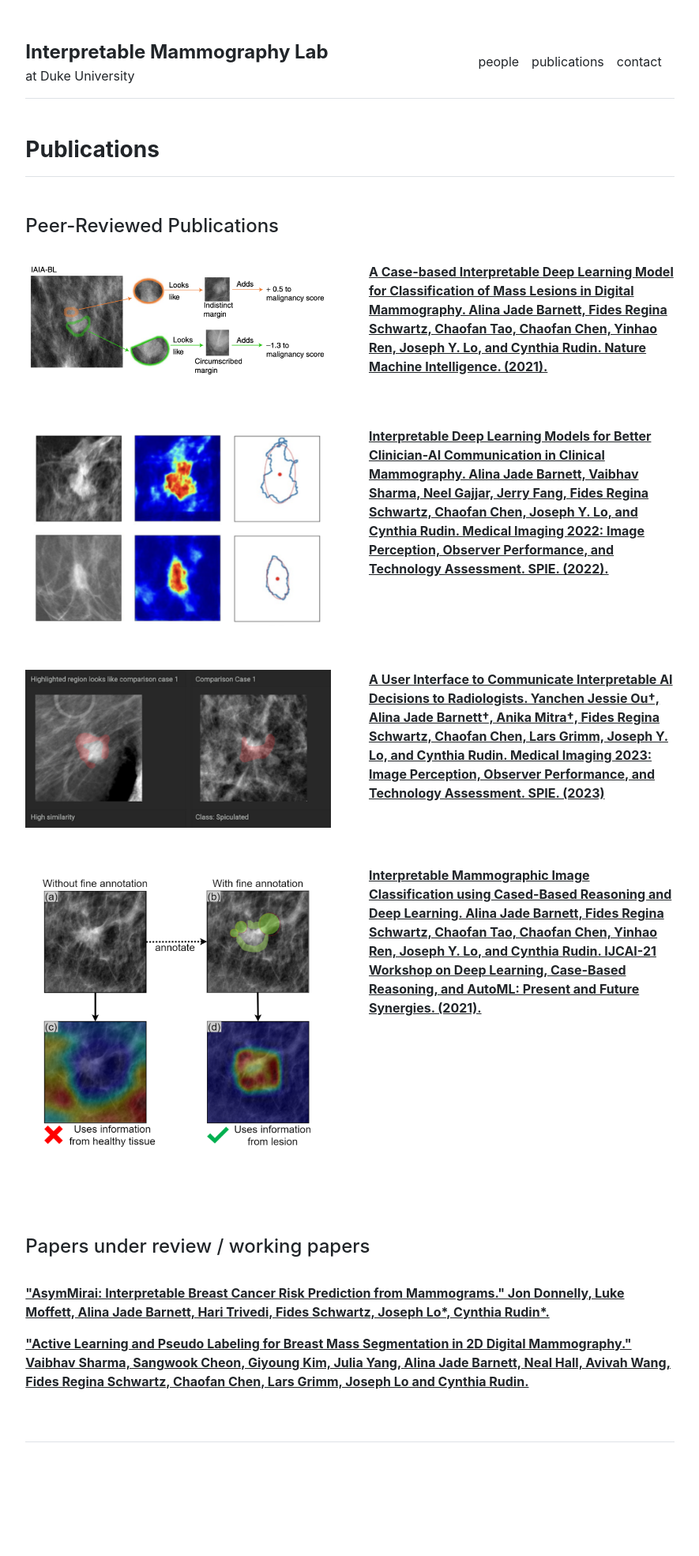
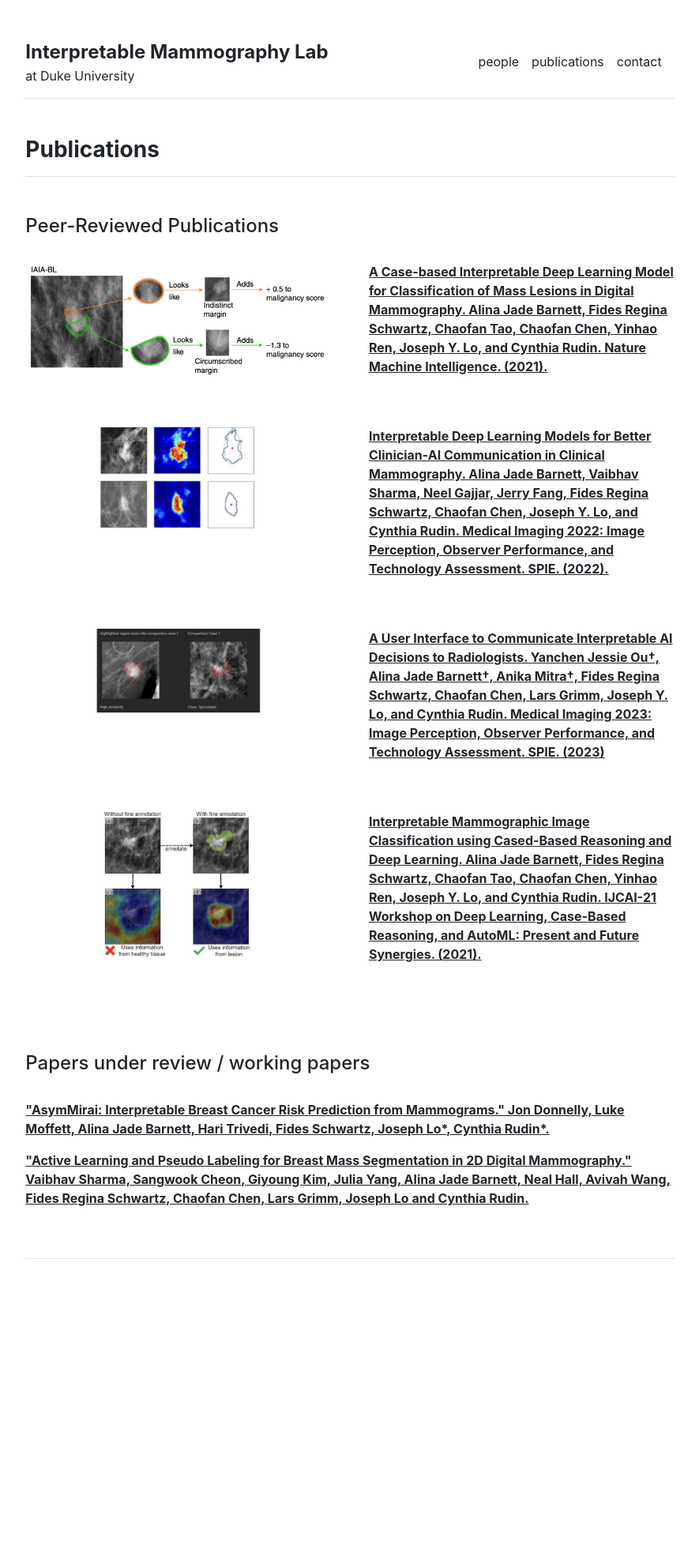
Before and after one commit to alinajadebarnett/interpmammo, a Jekyll site: the page built from publications.md, in a window 1280 px wide. Shown: the whole page at 79% size, without its empty margins (197-1082 px from the left). Built offline with Jekyll 4.4.1, drawn with Linux system fonts in a browser that asks for light colours; after the commit the page ends 1738 px from its top, so only the background shows below that.

Commit message:
change image size

```diff
--- a/_data/publications.yml
+++ b/_data/publications.yml
@@ -1,14 +1,14 @@
 featured:
 - {name: 'A Case-based Interpretable Deep Learning Model for Classification of Mass Lesions in Digital Mammography. Alina Jade Barnett, Fides Regina Schwartz, Chaofan Tao, Chaofan Chen, Yinhao Ren, Joseph Y. Lo, and Cynthia Rudin. Nature Machine Intelligence. (2021).', url: 'https://rdcu.be/cDhJ7', image: 'assets/img/papers/iaiabl.jpeg'}
-- {name: 'Interpretable Deep Learning Models for Better Clinician-AI Communication in Clinical Mammography. Alina Jade Barnett, Vaibhav Sharma, Neel Gajjar, Jerry Fang, Fides Regina Schwartz, Chaofan Chen, Joseph Y. Lo, and Cynthia Rudin. Medical Imaging 2022: Image Perception, Observer Performance, and Technology Assessment. SPIE. (2022).', url: 'https://doi.org/10.1117/12.2612372', image: 'assets/img/papers/second_paper.jpeg'}
-- {name: 'A User Interface to Communicate Interpretable AI Decisions to Radiologists. Yanchen Jessie Ou†, Alina Jade Barnett†, Anika Mitra†, Fides Regina Schwartz, Chaofan Chen, Lars Grimm, Joseph Y. Lo, and Cynthia Rudin. Medical Imaging 2023: Image Perception, Observer Performance, and Technology Assessment. SPIE. (2023)', url: 'https://doi.org/10.1117/12.2654068', image: 'assets/img/papers/user_interface.jpeg'}
-- {name: 'Interpretable Mammographic Image Classification using Cased-Based Reasoning and Deep Learning. Alina Jade Barnett, Fides Regina Schwartz, Chaofan Tao, Chaofan Chen, Yinhao Ren, Joseph Y. Lo, and Cynthia Rudin. IJCAI-21 Workshop on Deep Learning, Case-Based Reasoning, and AutoML: Present and Future Synergies. (2021).', url: 'https://arxiv.org/abs/2107.05605', image: 'assets/img/papers/classification.jpeg'}
+- {name: 'Interpretable Deep Learning Models for Better Clinician-AI Communication in Clinical Mammography. Alina Jade Barnett, Vaibhav Sharma, Neel Gajjar, Jerry Fang, Fides Regina Schwartz, Chaofan Chen, Joseph Y. Lo, and Cynthia Rudin. Medical Imaging 2022: Image Perception, Observer Performance, and Technology Assessment. SPIE. (2022).', url: 'https://doi.org/10.1117/12.2612372', image: 'assets/img/papers/2.jpeg'}
+- {name: 'A User Interface to Communicate Interpretable AI Decisions to Radiologists. Yanchen Jessie Ou†, Alina Jade Barnett†, Anika Mitra†, Fides Regina Schwartz, Chaofan Chen, Lars Grimm, Joseph Y. Lo, and Cynthia Rudin. Medical Imaging 2023: Image Perception, Observer Performance, and Technology Assessment. SPIE. (2023)', url: 'https://doi.org/10.1117/12.2654068', image: 'assets/img/papers/3.jpeg'}
+- {name: 'Interpretable Mammographic Image Classification using Cased-Based Reasoning and Deep Learning. Alina Jade Barnett, Fides Regina Schwartz, Chaofan Tao, Chaofan Chen, Yinhao Ren, Joseph Y. Lo, and Cynthia Rudin. IJCAI-21 Workshop on Deep Learning, Case-Based Reasoning, and AutoML: Present and Future Synergies. (2021).', url: 'https://arxiv.org/abs/2107.05605', image: 'assets/img/papers/4.jpeg'}
 
 index:
 - {name: 'A Case-based Interpretable Deep Learning Model for Classification of Mass Lesions in Digital Mammography. Alina Jade Barnett, Fides Regina Schwartz, Chaofan Tao, Chaofan Chen, Yinhao Ren, Joseph Y. Lo, and Cynthia Rudin. Nature Machine Intelligence. (2021).', url: 'https://rdcu.be/cDhJ7', image: 'assets/img/papers/iaiabl.jpeg'}
-- {name: 'Interpretable Deep Learning Models for Better Clinician-AI Communication in Clinical Mammography. Alina Jade Barnett, Vaibhav Sharma, Neel Gajjar, Jerry Fang, Fides Regina Schwartz, Chaofan Chen, Joseph Y. Lo, and Cynthia Rudin. Medical Imaging 2022: Image Perception, Observer Performance, and Technology Assessment. SPIE. (2022).', url: 'https://doi.org/10.1117/12.2612372', image: 'assets/img/papers/second_paper.jpeg'}
-- {name: 'A User Interface to Communicate Interpretable AI Decisions to Radiologists. Yanchen Jessie Ou†, Alina Jade Barnett†, Anika Mitra†, Fides Regina Schwartz, Chaofan Chen, Lars Grimm, Joseph Y. Lo, and Cynthia Rudin. Medical Imaging 2023: Image Perception, Observer Performance, and Technology Assessment. SPIE. (2023)', url: 'https://doi.org/10.1117/12.2654068', image: 'assets/img/papers/user_interface.jpeg'}
-- {name: 'Interpretable Mammographic Image Classification using Cased-Based Reasoning and Deep Learning. Alina Jade Barnett, Fides Regina Schwartz, Chaofan Tao, Chaofan Chen, Yinhao Ren, Joseph Y. Lo, and Cynthia Rudin. IJCAI-21 Workshop on Deep Learning, Case-Based Reasoning, and AutoML: Present and Future Synergies. (2021).', url: 'https://arxiv.org/abs/2107.05605', image: 'assets/img/papers/classification.jpeg'}
+- {name: 'Interpretable Deep Learning Models for Better Clinician-AI Communication in Clinical Mammography. Alina Jade Barnett, Vaibhav Sharma, Neel Gajjar, Jerry Fang, Fides Regina Schwartz, Chaofan Chen, Joseph Y. Lo, and Cynthia Rudin. Medical Imaging 2022: Image Perception, Observer Performance, and Technology Assessment. SPIE. (2022).', url: 'https://doi.org/10.1117/12.2612372', image: 'assets/img/papers/2.jpeg'}
+- {name: 'A User Interface to Communicate Interpretable AI Decisions to Radiologists. Yanchen Jessie Ou†, Alina Jade Barnett†, Anika Mitra†, Fides Regina Schwartz, Chaofan Chen, Lars Grimm, Joseph Y. Lo, and Cynthia Rudin. Medical Imaging 2023: Image Perception, Observer Performance, and Technology Assessment. SPIE. (2023)', url: 'https://doi.org/10.1117/12.2654068', image: 'assets/img/papers/3.jpeg'}
+- {name: 'Interpretable Mammographic Image Classification using Cased-Based Reasoning and Deep Learning. Alina Jade Barnett, Fides Regina Schwartz, Chaofan Tao, Chaofan Chen, Yinhao Ren, Joseph Y. Lo, and Cynthia Rudin. IJCAI-21 Workshop on Deep Learning, Case-Based Reasoning, and AutoML: Present and Future Synergies. (2021).', url: 'https://arxiv.org/abs/2107.05605', image: 'assets/img/papers/4.jpeg'}
 
 working:
 - {name: '"AsymMirai: Interpretable Breast Cancer Risk Prediction from Mammograms." Jon Donnelly, Luke Moffett, Alina Jade Barnett, Hari Trivedi, Fides Schwartz, Joseph Lo*, Cynthia Rudin*.', url: ''}
```
Also changed, not shown: assets/img/papers/2.jpeg (added), assets/img/papers/3.jpeg (added), assets/img/papers/4.jpeg (added).
